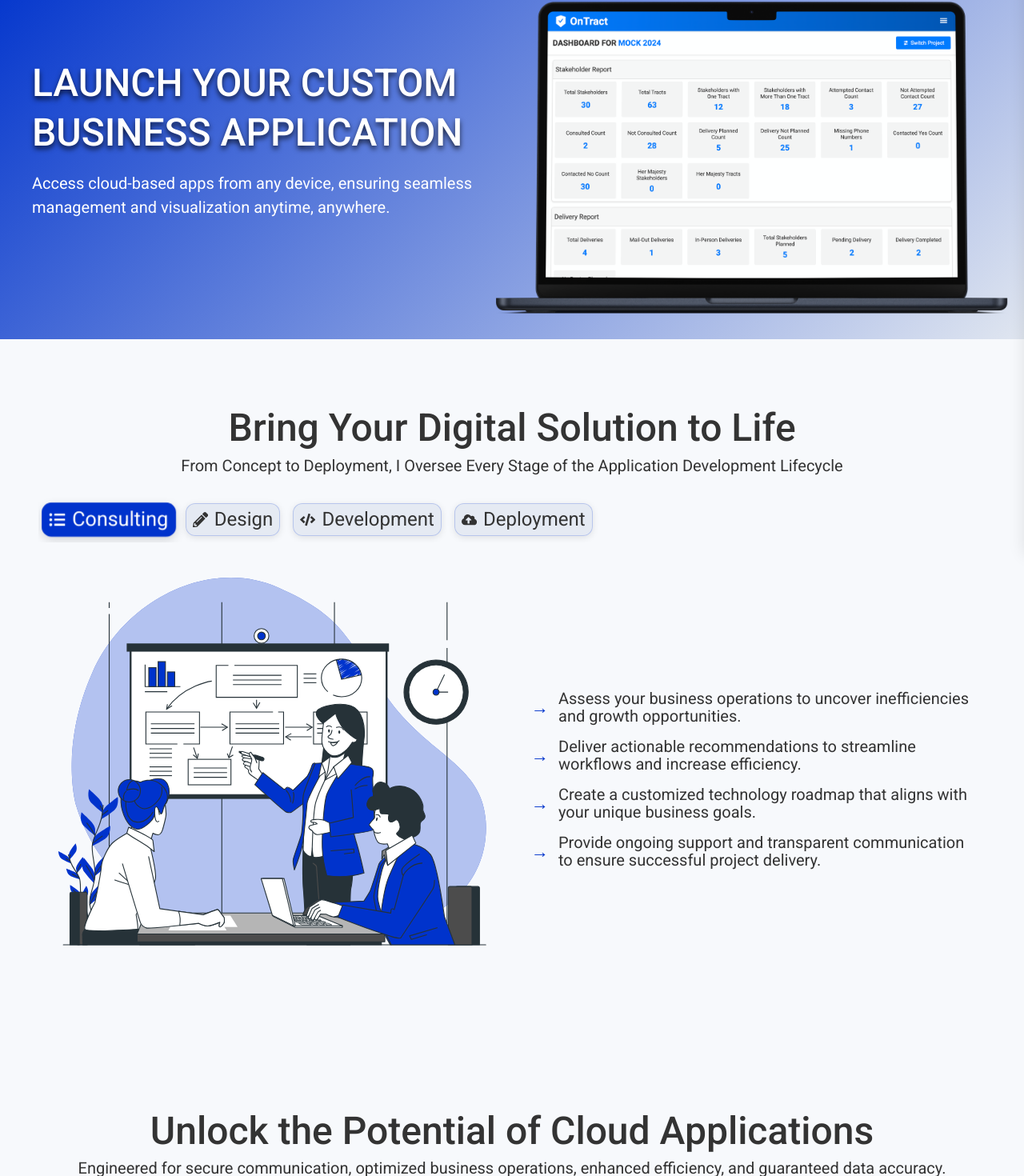
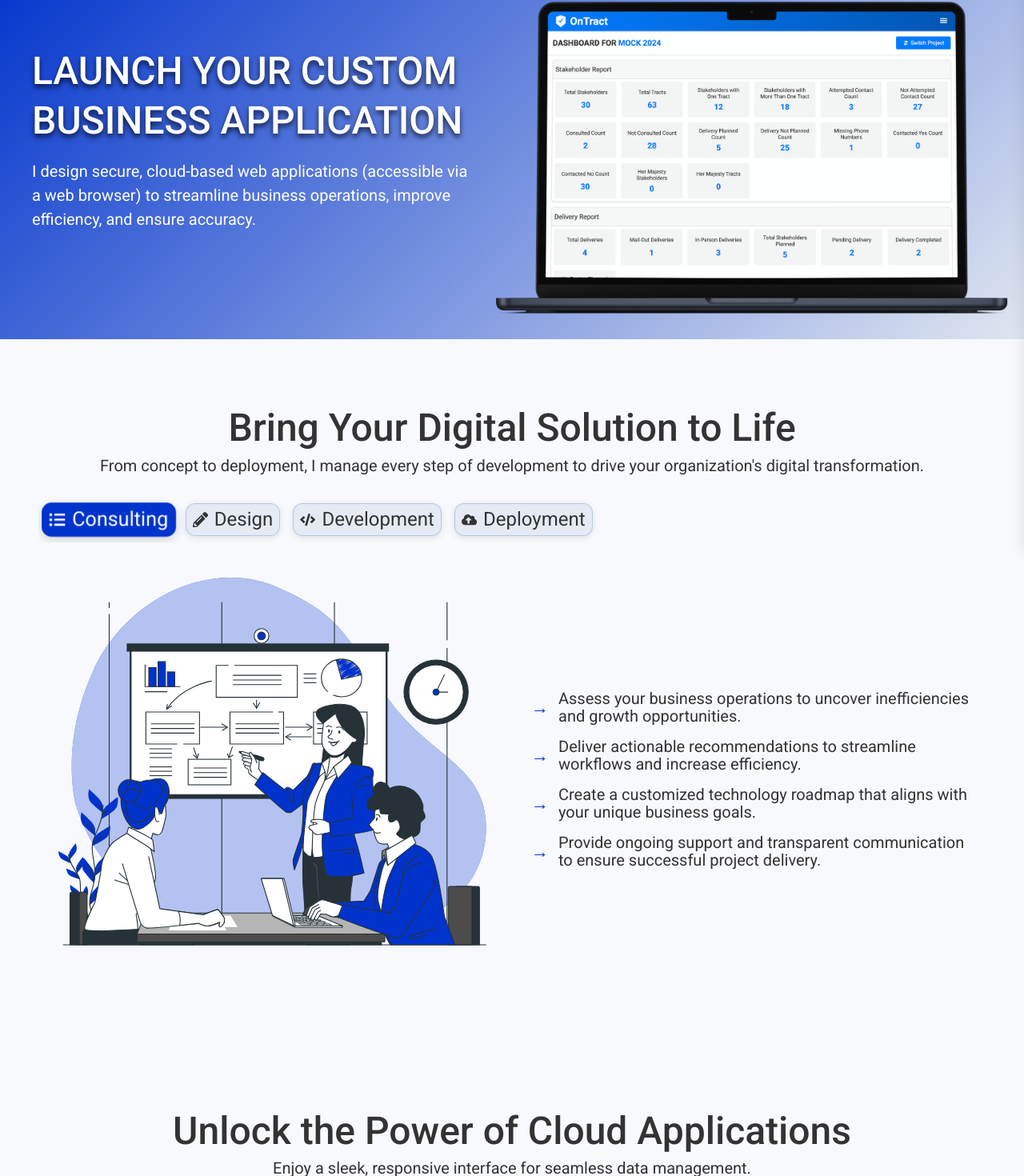
Before and after one commit to VijayKumar9389/Developer-Website, a React (Vite) app: page / in a window 1280 px wide. Shown: the part 113-1583 px from the top of the page at 80% size. Built offline with nearby package versions, Linux system fonts and the light colour scheme.

Commit message:
update writing

```diff
--- a/src/pages/Design/Design.tsx
+++ b/src/pages/Design/Design.tsx
@@ -26,8 +26,8 @@ const Slideshow: React.FC = () => {
     return (
         <div className="slideshow-container">
             <Header
-                heading="Unlock the Potential of Cloud Applications"
-                desc="Engineered for secure communication, optimized business operations, enhanced efficiency, and guaranteed data accuracy."
+                heading="Unlock the Power of Cloud Applications"
+                desc="Enjoy a sleek, responsive interface for seamless data management."
             />
             <div className="slideshow-wrapper" data-aos="fade-in">
                 <div className="slideshow">
--- a/src/pages/Hero/Hero.tsx
+++ b/src/pages/Hero/Hero.tsx
@@ -8,8 +8,8 @@ const Hero = () => {
                 <div className="hero-text">
                     <h1 className="hero-title">Launch Your Custom Business Application</h1>
                     <p>
-                        Access cloud-based apps from any device, ensuring seamless management and visualization anytime,
-                        anywhere.
+                        I design secure, cloud-based web applications (accessible via a web browser) to streamline business operations, improve efficiency, and
+                        ensure accuracy.
                     </p>
                 </div>
                 <div className="hero-image-wrapper">
--- a/src/pages/Projects/Projects.tsx
+++ b/src/pages/Projects/Projects.tsx
@@ -7,8 +7,8 @@ const Work = () => {
     return (
         <div className="work-container">
             <Header
-                heading="Explore Our Custom Applications"
-                desc="Showcasing tailored technology solutions designed to enhance and streamline our customers business operations."
+                heading="Explore Our Tailored Solutions"
+                desc="Discover the customized applications I’ve developed to enhance and streamline my clients business operations."
             />
             {workData.map((project: WorkData, index: number) => (
                 <ProjectSection key={index} project={project} />
--- a/src/pages/Projects/components/ProjectSection.scss
+++ b/src/pages/Projects/components/ProjectSection.scss
@@ -36,15 +36,11 @@
       margin-bottom: $spacing-lg;
 
       img {
-        max-width: 100px;
-        max-height: 100px;
+        max-width: 150px;
+        height: auto;
         margin-right: $spacing-md;
         object-fit: cover; // Ensures the image doesn't distort
         transition: transform 0.3s ease;
-
-        &:hover {
-          transform: scale(1.1); // Slightly enlarges the image on hover
-        }
       }
 
       .info-container {
--- a/src/pages/Skills/Skills.tsx
+++ b/src/pages/Skills/Skills.tsx
@@ -71,7 +71,7 @@ const Skills: React.FC = () => {
         <div className="skills-container">
             <Header
                 heading="Bring Your Digital Solution to Life"
-                desc="From Concept to Deployment, I Oversee Every Stage of the Application Development Lifecycle"
+                desc="From concept to deployment, I manage every step of development to drive your organization's digital transformation."
             />
             <div className="competency-list" data-aos="fade-right">
                 {competenciesData.map((competency, index) => (
```
